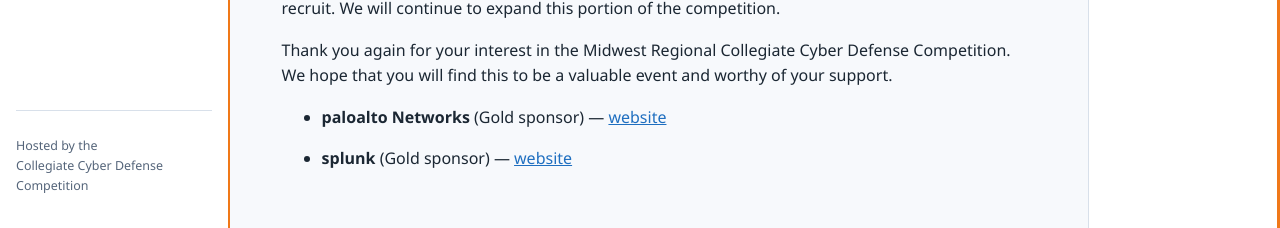
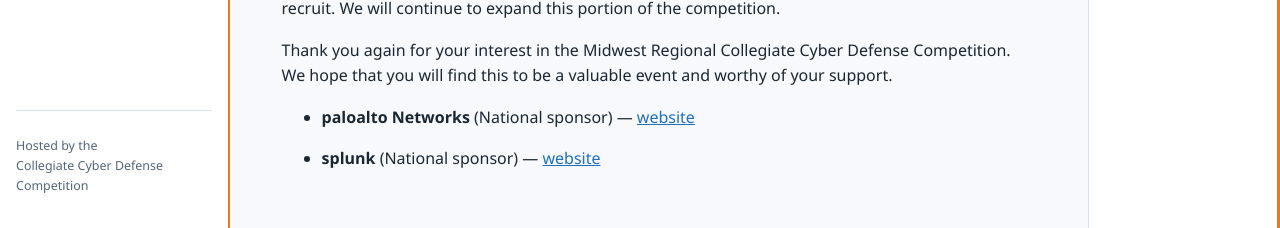
Before and after one commit to MWCCDC/MWCCDC-Web, a Jekyll site: the page built from pages/sponsors.md, in a window 1280 px wide and 1240 px high. Shown: the part 1012-1240 px from the top of the window. Built offline with Jekyll 4.4.1, drawn with Linux system fonts in a browser that asks for light colours.

Commit message:
Update sponsors.yml

```diff
--- a/_data/sponsors.yml
+++ b/_data/sponsors.yml
@@ -1,8 +1,8 @@
 - name: paloalto Networks
-  tier: Gold
+  tier: National
   url: https://www.paloaltonetworks.com/
   logo: /assets/img/sponsors/PANW_Parent_Brand_Primary_Logo_RGB.webp
 - name: splunk
-  tier: Gold
+  tier: National
   url: https://www.splunk.com/
   logo: /assets/img/sponsors/logo-splunk-acc-rgb-k.webp
```
